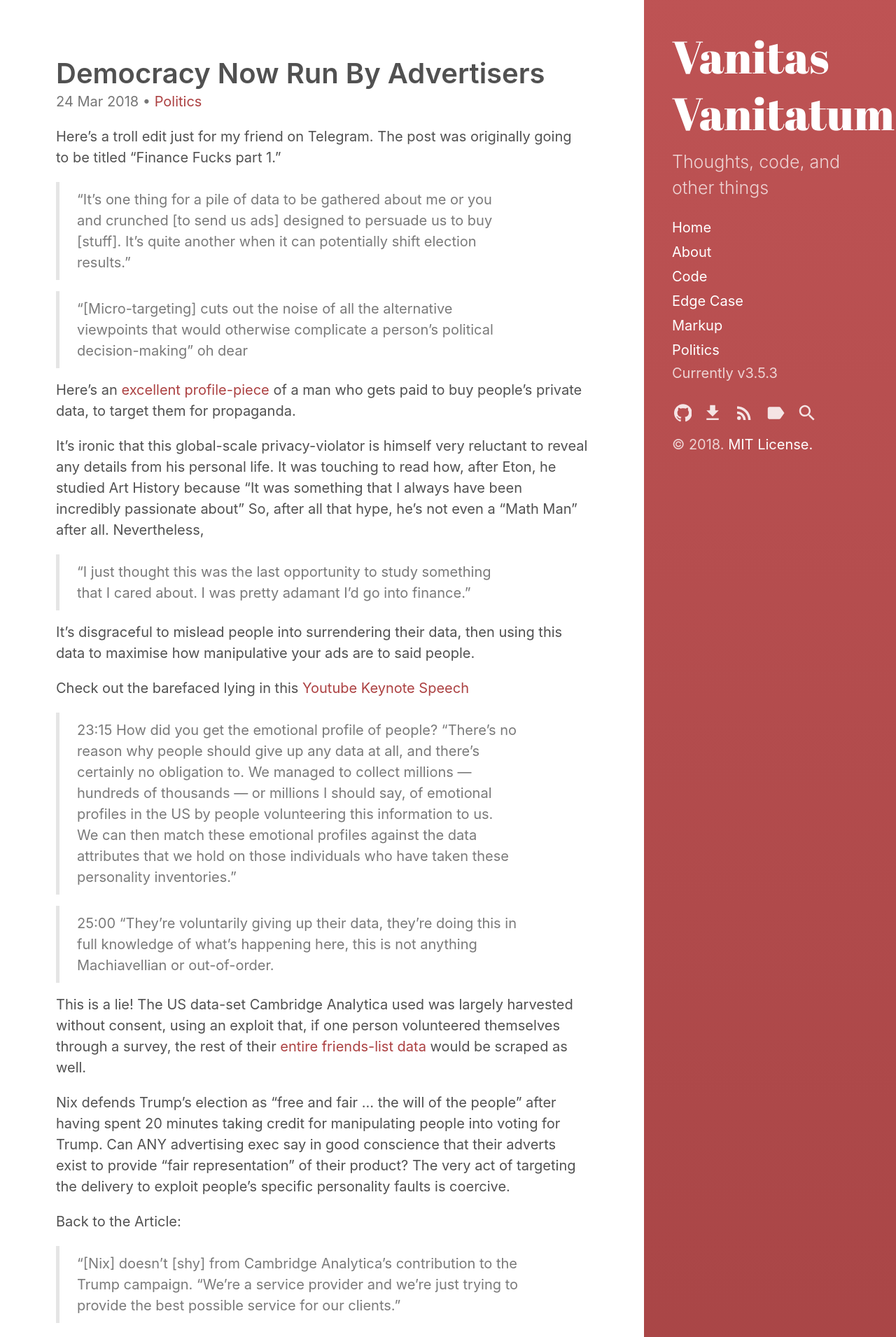
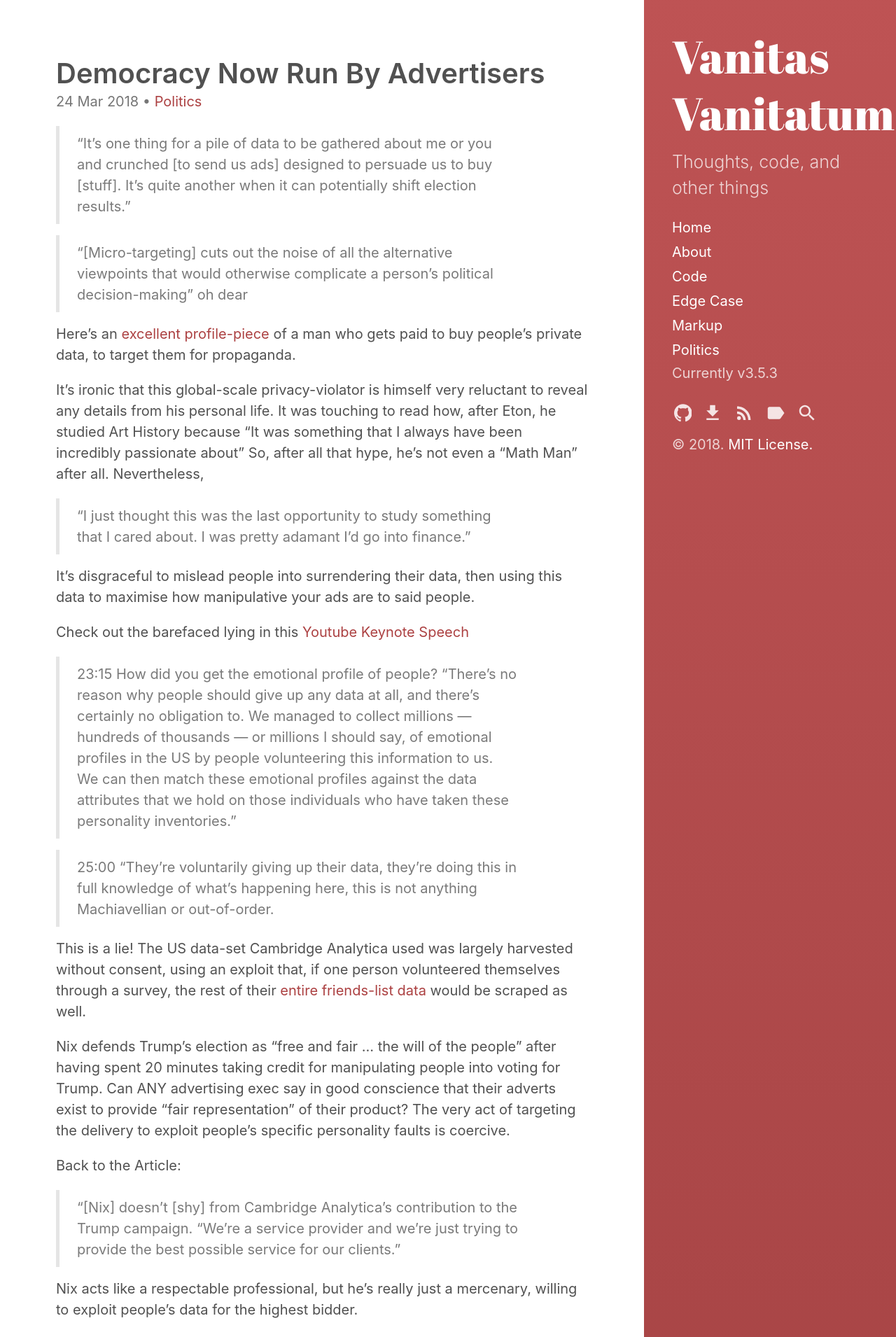
Before and after one commit to VanitasVanitatum/VanitasVanitatum.github.io, a Jekyll site: the page built from _posts/2018-03-24-ads-democracy.md, in a window 1280 px wide. Shown: the top 1910 px of the page at 70% size. Built offline with Jekyll 4.4.1, drawn with Linux system fonts in a browser that asks for light colours.

Commit message:
no more troll

```diff
--- a/_posts/2018-03-24-ads-democracy.md
+++ b/_posts/2018-03-24-ads-democracy.md
@@ -9,8 +9,6 @@ tags:
   - Social Media
 last_modified_at: 2018-03-24T12:57:42-05:00
 ---
-
-Here's a troll edit just for my friend on Telegram. The post was originally going to be titled "Finance Fucks part 1."
 
 > "It's one thing for a pile of data to be gathered about me or you and crunched [to send us ads] designed to persuade us to buy [stuff]. It's quite another when it can potentially shift election results."
 
```
